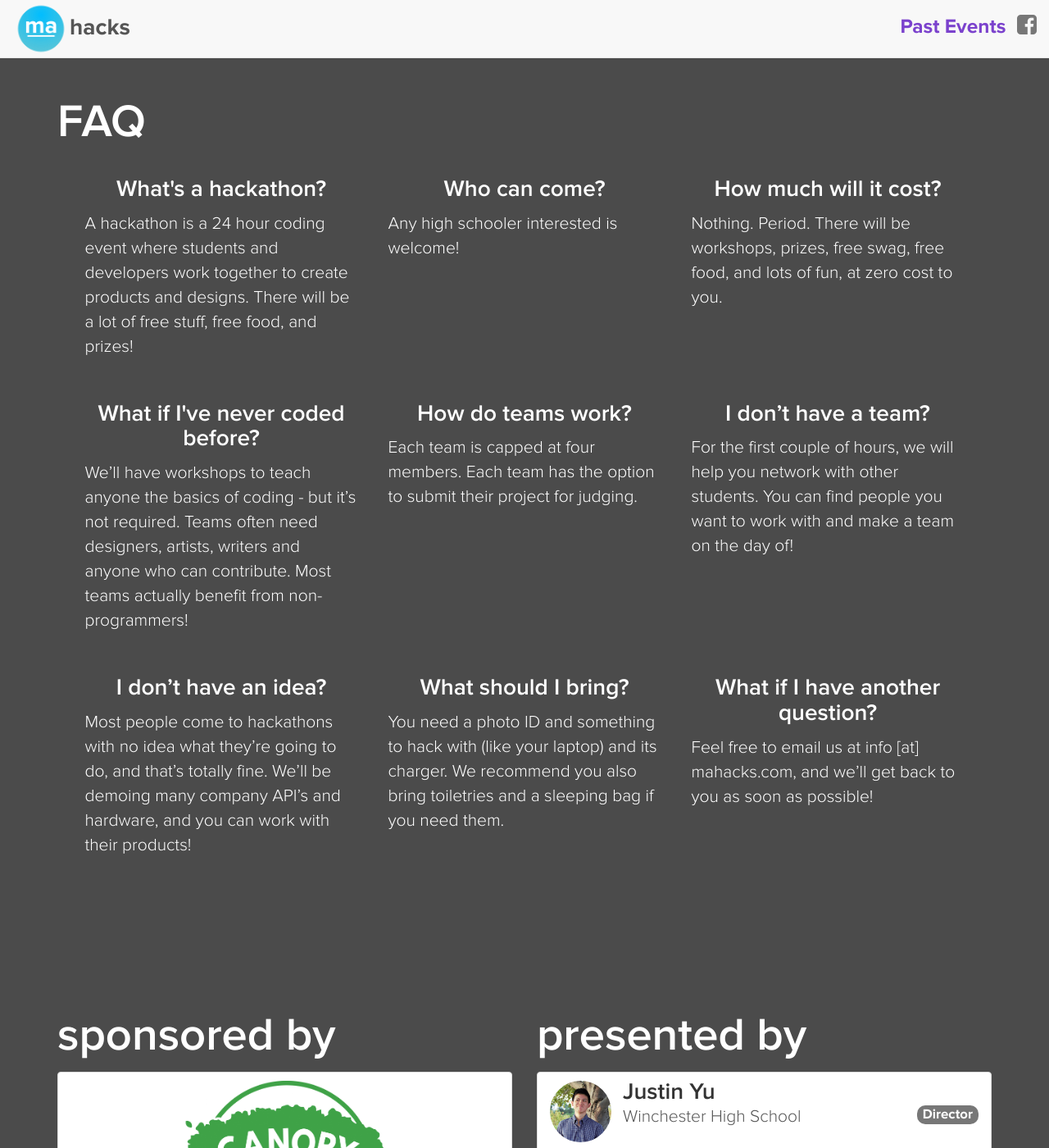
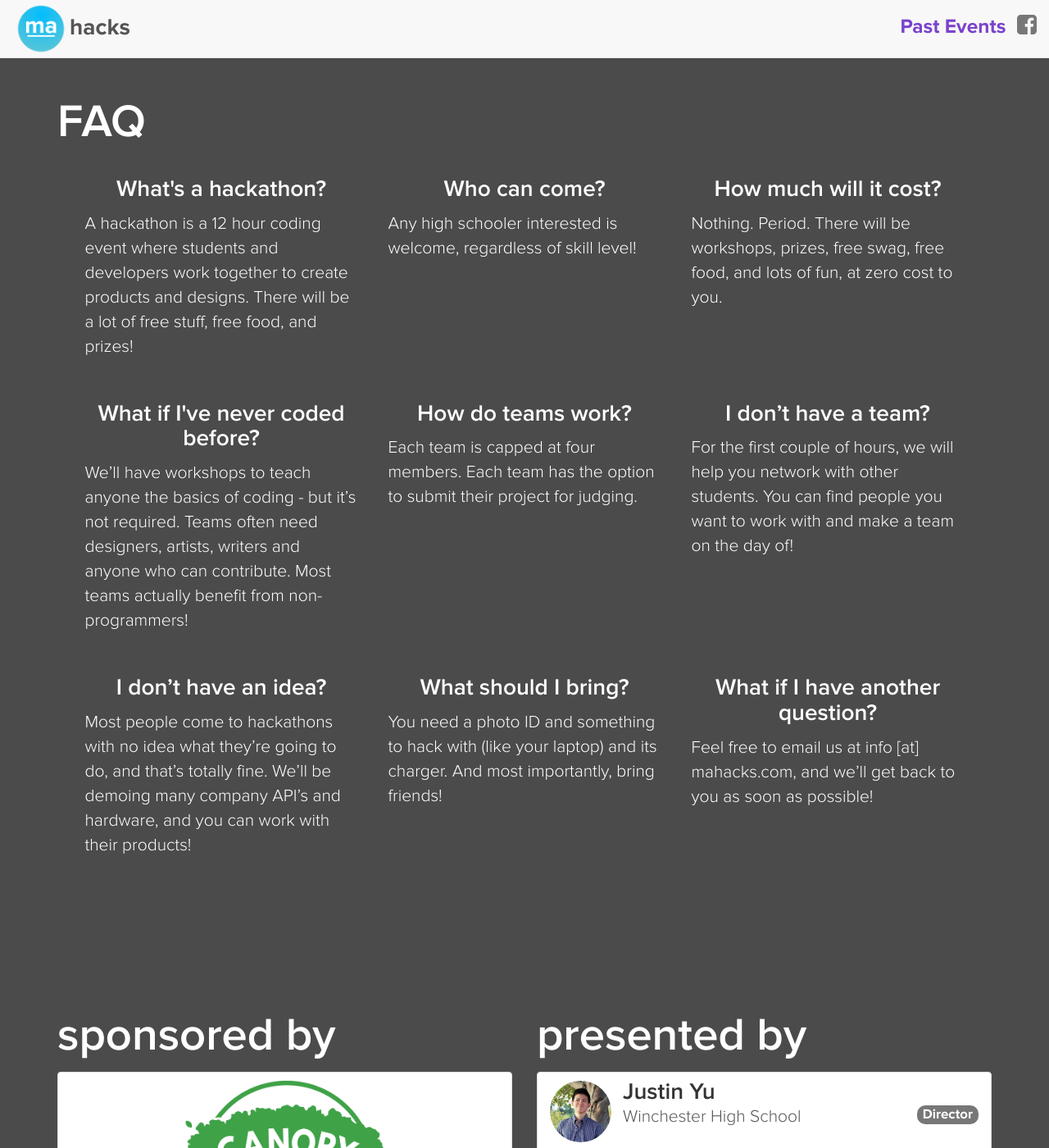
Before and after one commit to mahacks/old-website, a Jekyll site: the page built from index.html, in a window 1280 px wide and 1400 px high, scrolled down 2283 px. Shown: the whole window at 82% size. Built offline with Jekyll 4.4.1, drawn with Linux system fonts in a browser that asks for light colours; some of the changed text lies outside the part shown.

Commit message:
changed some text

```diff
--- a/_includes/faq.html
+++ b/_includes/faq.html
@@ -1,11 +1,11 @@
 <div class="col-xs-12 faq">
   <div class="faqItem">
     <h4>What's a hackathon?</h4>
-    <p>A hackathon is a 24 hour coding event where students and developers work together to create products and designs. There will be a lot of free stuff, free food, and prizes!</p>
+    <p>A hackathon is a 12 hour coding event where students and developers work together to create products and designs. There will be a lot of free stuff, free food, and prizes!</p>
   </div>
   <div class="faqItem">
     <h4>Who can come?</h4>
-    <p>Any high schooler interested is welcome!</p>
+    <p>Any high schooler interested is welcome, regardless of skill level!</p>
   </div>
 
   <div class="faqItem">
@@ -38,7 +38,7 @@
   </div>
   <div class="faqItem">
     <h4>What should I bring?</h4>
-    <p>You need a photo ID and something to hack with (like your laptop) and its charger. We recommend you also bring toiletries and a sleeping bag if you need them.</p>
+    <p>You need a photo ID and something to hack with (like your laptop) and its charger. And most importantly, bring friends!</p>
   </div>
   <div class="faqItem">
     <h4>What if I have another question?</h4>
--- a/_includes/hero.html
+++ b/_includes/hero.html
@@ -7,7 +7,7 @@
       </div>
       <div class="col-sm-8 text-right-not-xs text-center-xs">
         <h1>New England's Bi-Annual High School Hackathon</h1>
-        <h4 style="font-size: 2em; margin: .75em 0; line-height: 140%;">January 13, 2018<br>
+        <h4 style="font-size: 2em; margin: .75em 0; line-height: 140%;">January 15, 2018<br>
             Wayfair, Boston, MA</h4>
         <div class="pull-right">
           <a class="btn btn-success" href="http://my.mahacks.com">Register</a>
--- a/_layouts/default.html
+++ b/_layouts/default.html
@@ -123,7 +123,7 @@
             <p>We'd love to see you this winter.</p>
             <p class="text-center">
             <a class="btn btn-success" href="http://my.mahacks.com">Register</a>
-            <p>Monday, January 13, 2018 (Martin Luther King Jr. Day)</p>
+            <p>Monday, January 15, 2018 (Martin Luther King Jr. Day)</p>
             <p>Wayfair, 4 Copley Place, Boston, MA 02116</p>
             <iframe width="400" height="300" frameborder="0" style="border:0" src="https://www.google.com/maps/embed/v1/place?q=place_id:ChIJcV7i7A1644kRnmVoaeotLOI&key=AIzaSyA7xB6uOUaXnzvnf9B7D8qIZ0vxhiWaBdU" allowfullscreen></iframe>
           </p>
```
